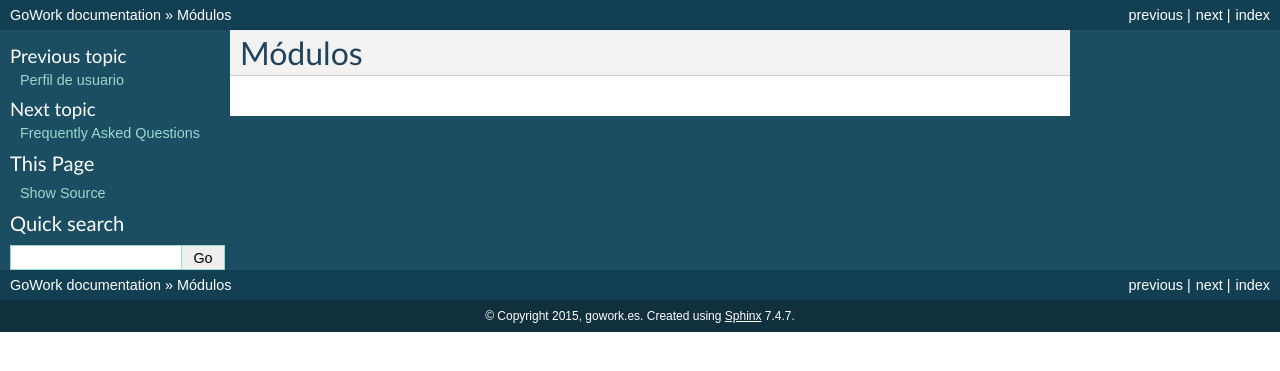
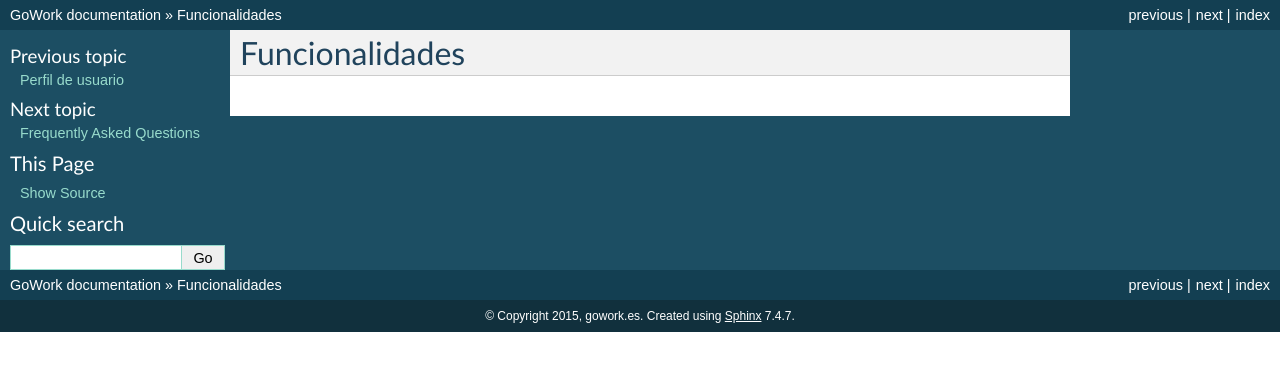
Before and after one commit to help-gowork/help, a Sphinx documentation site: the page built from docs/modulos.rst, in a window 1280 px wide. Shown: the top 371 px of the page. Built offline with Sphinx 7.4.7, drawn with Linux system fonts in a browser that asks for light colours.

Commit message:
Signed-off-by: GoWork <info@gowork.es>

```diff
--- a/docs/modulos.rst
+++ b/docs/modulos.rst
@@ -1,3 +1,3 @@
 
-Módulos
-=======
+Funcionalidades
+===============
```
Also changed, not shown: docs/img/add-skill-talent-person.png (added), docs/img/add-skill-training-person.png (added), docs/img/management-skills.png (added).
